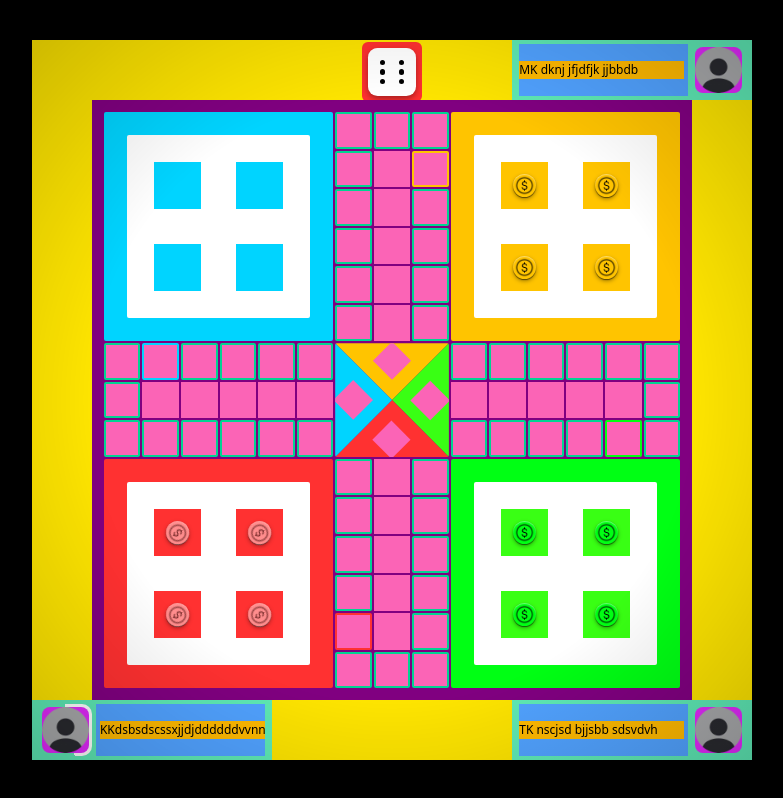
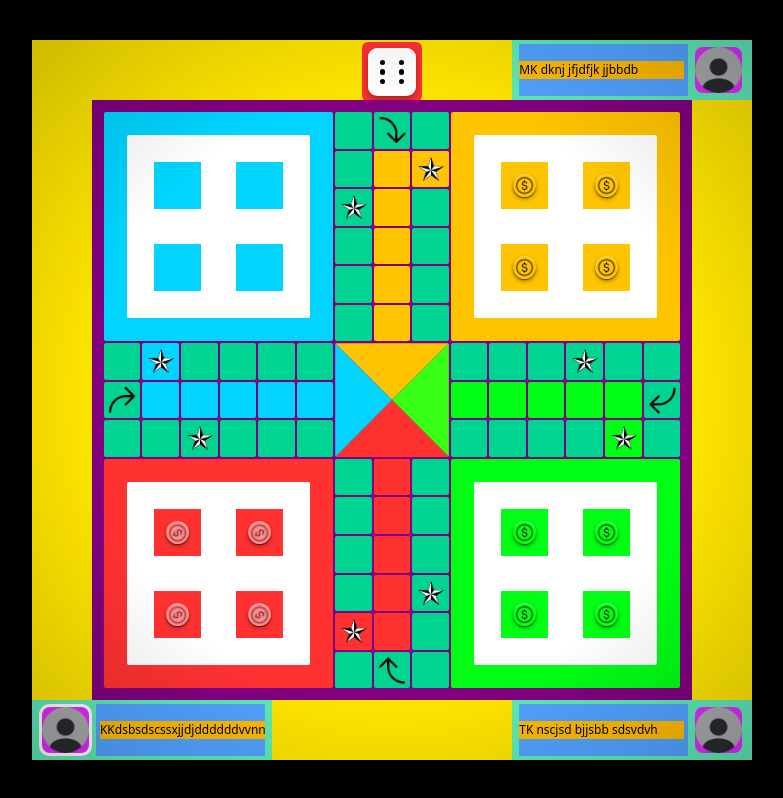
Before and after one commit to KoushikGit2024/LudoChamp, a React (Vite) app in the folder frontend/: page /session in a window 1280 px wide. Shown: the whole page, without its empty margins (248-1031 px from the left). Built offline with nearby package versions, Linux system fonts and the light colour scheme.

Commit message:
Move animation applied properly

```diff
--- a/frontend/src/components/offlineBoard/gameboard/Room.jsx
+++ b/frontend/dumpyard/Room.jsx
@@ -1,8 +1,8 @@
 import React, { memo } from "react";
-import '../../../styles/cell.css'
+import '../src/styles/cell.css'
 // import { useGameStore } from "../../store/useGameStore";
 
-const Room = memo(({ R = 0, B = 0, Y = 0, G = 0 ,activeColor,moveAllowed=false,COLORS={}}) => {
+const Room = ({ R = 0, B = 0, Y = 0, G = 0 ,activeColor,moveAllowed=false,COLORS={}}) => {
   // const clrR=useGameStore(state=>state.players['R'].color);
   // const clrB=useGameStore(state=>state.players['B'].color);
   // const clrY=useGameStore(state=>state.players['Y'].color);
@@ -54,7 +54,7 @@ const Room = memo(({ R = 0, B = 0, Y = 0, G = 0 ,activeColor,moveAllowed=false,C
         />
     </div>
   );
-});
+}
 
 
 export default Room;
--- a/frontend/src/components/offlineBoard/LudoOffline.jsx
+++ b/frontend/src/components/offlineBoard/LudoOffline.jsx
@@ -23,7 +23,7 @@ const LudoOffline = () => {
   const moveObj=useGameStore(state=>state.move);
   const homeCount=useGameStore(state=>state.players[state.move.turn].homeCount);
   const winPosn=useGameStore(state=>state.players[state.move.turn].winPosn);
-  // const pieceRef=useGameStore(state=>state.players[state.move.turn].pieceRef);
+
   const rollAllowed=useGameStore(state=>state.move.rollAllowed);
   const pieceState=useGameStore(state=>state.pieceState);
 
@@ -38,6 +38,18 @@ const LudoOffline = () => {
     Y: pieceIdxY,
     G: pieceIdxG
   }),[pieceIdxR,pieceIdxB,pieceIdxY,pieceIdxG])
+
+  const pieceArrR=useGameStore(state=>state.players.R.pieceArr);
+  const pieceArrB=useGameStore(state=>state.players.B.pieceArr);
+  const pieceArrY=useGameStore(state=>state.players.Y.pieceArr);
+  const pieceArrG=useGameStore(state=>state.players.G.pieceArr);
+
+  const pieceArr = useMemo(()=>({
+    R: pieceArrR,
+    B: pieceArrB,
+    Y: pieceArrY,
+    G: pieceArrG
+  }),[pieceArrR,pieceArrB,pieceArrY,pieceArrG])
 
   const timeOut=useGameStore((state)=>state.move.timeOut)
   useEffect(() => {
@@ -61,28 +73,28 @@ const LudoOffline = () => {
     >
 
       <div className='flex flex-row items-center justify-between min-w-full h-1/12'>
-        <PlayerBoard playing={playersSet?.has('B')} idx={'B'} left={true} userName={'chidanand'} fullName={'Koushik Kar'} turn={moveObj.turn==='B'} timeOut={timeOut} moveAllowed={moveObj.moveAllowed} rollAllowed={moveObj.rollAllowed} />
+        <PlayerBoard playing={playersSet?.has('B')} idx={'B'} left={true} userName={'chidanand'} fullName={'Koushik Kar'} turn={moveObj.turn==='B'} timeOut={timeOut} moveAllowed={moveObj.moveAllowed} rollAllowed={moveObj.rollAllowed} moveCount={moveObj.moveCount} />
         <div
           className="dice-cover aspect-square min-h-full flex items-center justify-center mt-1 rounded-[10%]"
           style={{
             backgroundColor:curColor,
           }}
         >
-          <Dice turn={turn} pieceIdx={pieceIdx} winPosn={winPosn} ticks={moveObj.ticks} homeCount={homeCount} rollAllowed={rollAllowed} timeOut={timeOut}/>
+          <Dice turn={turn} pieceIdx={pieceIdx} winPosn={winPosn} ticks={moveObj.ticks} homeCount={homeCount} rollAllowed={rollAllowed} moveAllowed={moveObj.moveAllowed} timeOut={timeOut}/>
           {/* {Number(screen)} */}
         </div>
-        <PlayerBoard playing={playersSet?.has('Y')} idx={'Y'} left={false} userName={'chidanand'} fullName={'Koushik Kar'} turn={moveObj.turn==='Y'} timeOut={timeOut} moveAllowed={moveObj.moveAllowed} rollAllowed={moveObj.rollAllowed} />
+        <PlayerBoard playing={playersSet?.has('Y')} idx={'Y'} left={false} userName={'chidanand'} fullName={'Koushik Kar'} turn={moveObj.turn==='Y'} timeOut={timeOut} moveAllowed={moveObj.moveAllowed} rollAllowed={moveObj.rollAllowed} moveCount={moveObj.moveCount} />
       </div>
       <div className={`${(!screen)?'w-auto h-full':'h-auto w-full p-04 m-2'} bg-cyan-400 aspect-square ivisible`}>
         <ErrorBoundary>
-          <GameBoard clicked={clicked} setClicked={setClicked} moveCount={moveObj.moveCount} pieceState={pieceState} timeOut={timeOut}/>
+          <GameBoard clicked={clicked} setClicked={setClicked} moveCount={moveObj.moveCount} pieceState={pieceState} timeOut={timeOut} moving={moveObj.moving} pieceIdxArr={pieceIdx}/>
         </ErrorBoundary>
       </div>
       <div
         // onClick={()=>{(console.log(window.innerHeight+' '+innerWidth))}}
         className='flex flex-row items-center justify-between min-w-full h-1/12'>
-        <PlayerBoard playing={playersSet?.has('R')} idx={'R'} left={true} userName={'chidanand'} fullName={'Koushik Kar'} turn={moveObj.turn==='R'} timeOut={timeOut} moveAllowed={moveObj.moveAllowed} rollAllowed={moveObj.rollAllowed} />
-        <PlayerBoard playing={playersSet?.has('G')} idx={'G'} left={false} userName={'chidanand'} fullName={'Koushik Kar'} turn={moveObj.turn==='G'} timeOut={timeOut} moveAllowed={moveObj.moveAllowed} rollAllowed={moveObj.rollAllowed} />
+        <PlayerBoard playing={playersSet?.has('R')} idx={'R'} left={true} userName={'chidanand'} fullName={'Koushik Kar'} turn={moveObj.turn==='R'} timeOut={timeOut} moveAllowed={moveObj.moveAllowed} rollAllowed={moveObj.rollAllowed} moveCount={moveObj.moveCount} />
+        <PlayerBoard playing={playersSet?.has('G')} idx={'G'} left={false} userName={'chidanand'} fullName={'Koushik Kar'} turn={moveObj.turn==='G'} timeOut={timeOut} moveAllowed={moveObj.moveAllowed} rollAllowed={moveObj.rollAllowed} moveCount={moveObj.moveCount} />
       </div>
     </div>
   )
--- a/frontend/src/components/offlineBoard/gameboard/Cell.jsx
+++ b/frontend/src/components/offlineBoard/gameboard/Cell.jsx
@@ -22,7 +22,7 @@ const Cell = memo(({ R = 0, B = 0, Y = 0, G = 0,activeColor='' ,COLORS={},moveAl
   });
 
   return (
-    <div className="bg-pink-400 relative w-full h-full flex items-center justify-center pointer-events-none">
+    <div className="bg-pink-4000 relative w-full h-full flex items-center justify-center pointer-events-none">
       {pieces.map((color, i) => {
         const { x, y } = OFFSETS[i % OFFSETS.length];
         const isActive = color === activeColor;
@@ -49,7 +49,7 @@ const Cell = memo(({ R = 0, B = 0, Y = 0, G = 0,activeColor='' ,COLORS={},moveAl
           >
             <img
               className={`h-full w-full no-select rounded-full ${
-              (isActive && moveAllowed) ? "spin" : "spin"
+              (isActive && moveAllowed) ? "spin" : ""
             }`}
               src="/coinStamp.png"
               alt="coin"
--- a/frontend/src/components/offlineBoard/gameboard/GameBoard.jsx
+++ b/frontend/src/components/offlineBoard/gameboard/GameBoard.jsx
@@ -7,11 +7,11 @@ import gsap from "gsap";
 // import {useGSAP} from '@gsap/react'
 import debounce from '../../../derivedFuncs/debounce.js'
 import Cell from "./Cell.jsx";
-import Room from "./Room.jsx";
+// import Room from "../../../../dumpyard/Room.jsx";
 import { useGameStore } from "../../../store/useGameStore";
 import { useShallow } from "zustand/shallow";
-
-const GameBoard = memo(({moveCount}) => {
+import {piecePath} from '../../../contexts/piecePath.js'
+const GameBoard = memo(({moveCount,timeOut,moving,pieceIdxArr}) => {
   //=============Move Object==============clicked,setClicked,
   // const moveObj=useGameStore((state)=>state.move)
 
@@ -26,9 +26,9 @@ const GameBoard = memo(({moveCount}) => {
   const {
     turn,
     moveAllowed,
-    piecePath,
+    // piecePath,
     onBoard,
-    pieceArr,
+    // pieceIdxArr,
     updatePieceState,
     clrR, clrB, clrY, clrG,
     homeR, homeB, homeY, homeG,
@@ -37,9 +37,8 @@ const GameBoard = memo(({moveCount}) => {
     useShallow(state => ({
       turn: state.move.turn,
       moveAllowed: state.move.moveAllowed,
-      piecePath: state.piecePath,
       onBoard: state.meta.onBoard,
-      pieceArr: state.players[state.move.turn].pieceRef,
+      // pieceIdxArr: state.players[state.move.turn].pieceIdx,
       updatePieceState: state.updatePieceState,
 
       clrR: state.players.R.color,
@@ -84,10 +83,10 @@ const GameBoard = memo(({moveCount}) => {
   // console.log(onBoard)
 
 
-  useEffect(()=>{
-    console.log(turn)
-  },[turn])
-  // console.log(COLORS,turn,pieceState,moveAllowed,pieceArr,onBoard,HomeCount,WinCount,piecePath);
+  // useEffect(()=>{
+  //   console.log(turn)
+  // },[turn])
+  // console.log(COLORS,turn,pieceState,moveAllowed,pieceArr,onBoard,HomeCount,WinCount);
   //========Component Variables===============
   const [pathPoints,setPathPoints]=useState([])
   const [showChariot,setShowChariotDisplay]=useState(false)
@@ -97,7 +96,7 @@ const GameBoard = memo(({moveCount}) => {
     { keyId: "B", color: COLORS.B, base: 80, bg: "bg-B" },
     { keyId: "Y", color: COLORS.Y, base: 84, bg: "bg-Y" },
     { keyId: "G", color: COLORS.G, base: 88, bg: "bg-G" },
-  ]),[]);
+  ]),[COLORS]);
 
   // const pieceState=Array.from({ length: 92 }, () => ({ R:0, B:0, Y:0, G:0 }));
   const FinishTriangles =useMemo(()=>([
@@ -183,6 +182,10 @@ const GameBoard = memo(({moveCount}) => {
 
   const oneStepAnimation = (from, to) => {
     return new Promise(resolve => {
+      if (!pathPoints[from] || !pathPoints[to]) {
+        resolve();
+        return;
+      }
       gsap.fromTo(
         chariotRef.current,
         {
@@ -202,74 +205,116 @@ const GameBoard = memo(({moveCount}) => {
       playSound();
     });
   };
+  const setMoving=useGameStore(state=>state.setMoving);
 
+  const runChariot = async (idx = -1,refNum = null,stepCount = -1,turnColor = '') => {
+    if (idx === -1 || refNum === null || stepCount <= 0 || !turnColor) return;
 
-  const runChariot=async (from=null,byPassRef=-1,stepCount=-1,diceNum=-1,turnColor='' ,updateIdx=-1)=>{
-    if(from===null && byPassRef===-1) return;
-    // let tempState=structuredClone(pieceState);
-    // let to;
-    if (from === -1 && diceNum === 6 && stepCount === 1) {
-      const to = piecePath[turnColor][0];
+    const indexVal = pieceIdxArr[turnColor][idx];
+    let from = refNum;
+    let to = null;
 
-      // Remove piece from home
-      // setPieceState(prev => {
-      //   const copy = structuredClone(prev);
-      //   copy[byPassRef][turnColor]--;
-      //   return copy;
-      // });
+    // Remove piece from source cell
+    updatePieceState(turnColor, idx, refNum, -1, 0);
 
     setShowChariotDisplay(true);
+    setMoving(true);
 
-      await oneStepAnimation(byPassRef, to);
+    // Animate step-by-step and update logical index
+    for (let step = 1; step <= stepCount; step++) {
+      from =
+        step === 1
+          ? refNum
+          : piecePath[turnColor][indexVal + step - 1];
 
-      // Place piece on board
-      // setPieceState(prev => {
-      //   const copy = structuredClone(prev);
-      //   copy[to][turnColor]++;
-      //   return copy;
-      // });
+      to = piecePath[turnColor][indexVal + step];
 
+      // update logical position (pieceIdx)
+      updatePieceState(turnColor, idx, null, 0, 1);
+
+      await oneStepAnimation(from, to);
+    }
+
+    setMoving(false);
     setShowChariotDisplay(false);
 
-      updatePieceState(turnColor, updateIdx, 0);
-      return;
+    // Place piece on destination cell
+    updatePieceState(turnColor, idx, to, +1, 0);
+  };
+
+  const afterPieceMove=(curColor='',arrIdx=-1,pieceRef=-1,moveCount)=>{
+    if(curColor===''||arrIdx===-1||pieceRef===-1) return;
+    const safeSet=new Set([1,9,14,22,27,35,40,48]);
+    if(safeSet.has(pieceRef)) return;
+    const homePath={
+      R:new Set([52,53,54,55,56]),
+      B:new Set([57,58,59,60,61]),
+      Y:new Set([62,63,64,65,66]),
+      G:new Set([67,68,69,70,71]),
     }
 
-    // tempState[from][turnColor]-=1;
-
-    // setPieceState(tempState)
-    // setChariotDest(from);
-    // setShowChariotDisplay(true);
-    // for(let step=from;step<=to;step++){
-    //   oneStepAnimation(piecePath[turnColor][step],piecePath[turnColor][step+1]);
-    // }
+    if(homePath[curColor].has(pieceRef)) return;
+    pieceState.forEach((val,idx)=>{
+      console.log(val,idx)
+    })
   }
 
-  const determineAndProcessClickCell=(num,refNum,homeColor='')=>{
-    if(!moveAllowed){
+  const determineAndProcessClickCell=(refNum)=>{
+    if(!moveAllowed || moving){
       console.log('move not allowed')
       return;
     }
-    if(refNum>-1 && refNum<72 && pieceState[refNum][turn]===0) {
+    const clickPieceCount=pieceState[turn].get(refNum);
+    if(!( clickPieceCount ?? 0)) {
       console.log('no piece')
       return
     }
-    if(refNum>=76 && refNum<=91){
-      if ( (homeColor!==turn||moveCount!==6)) {
-        console.log('home no move')
-        return
+    const baseStartIdx =
+      turn === 'R' ? 79 :
+      turn === 'B' ? 83 :
+      turn === 'Y' ? 87 :
+      91;
+
+    let moveSteps=moveCount;
+    const clickPieceIdx = pieceIdxArr[turn].findIndex((el,idx)=>{
+      if (el === -1) {
+        const homeRef = baseStartIdx - idx;
+        if (refNum === homeRef) {
+          moveSteps = 1;
+          return true;
+        }
+        return false;
       } else {
-        const flagIdx=pieceArr[-num-1]===-1;
-        if(!flagIdx) return;
-        // console.log('home move',flagIdx,refNum)
-        runChariot(-1,refNum,1,6,turn,-num-1);
+        return piecePath[turn][el] === refNum;
       }
+    })
+    // console.log('clicked piece idx',clickPieceIdx,refNum,baseStartIdx);
+    if(clickPieceIdx===-1){
+      console.log('no piece found');
+    }
+    runChariot(clickPieceIdx,refNum,moveSteps,turn);
+    afterPieceMove(turn,clickPieceIdx,refNum,moveSteps);
+    // let curArr=pieceArr
+    // console.log(num,refNum)
   }
 
-    // let curArr=pieceArr
-    console.log(num,refNum)
+  const autoMovePieces =()=>{
+    // console.log("auto piece trigger");
+    let randPiece;
+    do {
+      randPiece = Math.floor(Math.random() * 4);
+      // console.log('pieceIdxArr',randPiece );
+    } while (!(52-pieceIdxArr[turn][randPiece]>=moveCount-1));
   }
 
+  useEffect(()=>{
+    if(!timeOut || moving) return;
+
+    if(moveAllowed){
+      autoMovePieces()
+    }
+
+  },[timeOut])
   return (
     <div
       className="boardContainer relative aspect-square grid gap-[2px] rounded-0 max-w-full max-h-full w-full h-full bg-[purple] p-3"
@@ -311,7 +356,7 @@ const GameBoard = memo(({moveCount}) => {
                   }
                 : {}),
             }}
-            onClick={()=>determineAndProcessClickCell(i,i)}
+            onClick={()=>determineAndProcessClickCell(i)}
           >
             {/* {console.log(pieceState[i])} */}
             <Cell
@@ -386,19 +431,19 @@ const GameBoard = memo(({moveCount}) => {
                   className={`home${keyId}${i + 1} flex items-center justify-center aspect-square text-[5px]
                             min-w-[60%] min-h-[60%] w-[60%] h-[60%]`}
                   style={{ backgroundColor: color }}
-                  onClick={()=>determineAndProcessClickCell(base+i-((keyId=='R')*80 + (keyId=='B')*84 + (keyId=='Y')*88 + (keyId=='G')*92),base+i,keyId)}
+                  onClick={()=>determineAndProcessClickCell(base+i)}
                 >
-
+                  {/* {base+i} */}
                   {
                     (onBoard.has(keyId)) && (
-                      <Room
+                      <Cell
                         R={pieceState.R.get(base+i) ?? 0}
                         B={pieceState.B.get(base+i) ?? 0}
                         Y={pieceState.Y.get(base+i) ?? 0}
                         G={pieceState.G.get(base+i) ?? 0}
                         activeColor={turn}
+                        COLORS={COLORS}
                         moveAllowed={moveAllowed}
-                        COLORS={COLORS}
                       />
                     )
                   }
@@ -427,8 +472,8 @@ const GameBoard = memo(({moveCount}) => {
 
       </div>
       {
-        <div ref={chariotRef} className="piece aspect-square fixed z-100 bg-transparent text-[10px] p-0 m-0 flex items-center justify-center"  style={{width:`auto`,display:(`${(showChariot)?"flex":"none"}`)}}>
-          <Room
+        <div ref={chariotRef} className="piece aspect-square fixed z-100 bg-transparent bgg-[#cc1dcf] text-[10px] p-0 m-0 flex items-center justify-center"  style={{width:`auto`,display:(`${(showChariot)?"flex":"none"}`)}}>
+          <Cell
             R={turn==='R'}
             B={turn==='B'}
             Y={turn==='Y'}
--- a/frontend/src/components/offlineBoard/gameboard/PlayerBoard.jsx
+++ b/frontend/src/components/offlineBoard/gameboard/PlayerBoard.jsx
@@ -4,7 +4,7 @@ import '../../../styles/playerBoard.css'
 // import MoveContext from "../../contexts/MoveContext";
 import { useGameStore } from "../../../store/useGameStore";
 
-const PlayerBoard = memo(({ playing, left, turn=0, idx, timeOut,moveAllowed,rollAllowed }) => {
+const PlayerBoard = memo(({ playing, left, turn=0, idx, timeOut,moveAllowed,rollAllowed,online=false }) => {
   const timerRef = useRef(null);
   const animRef = useRef(null);
   // const {setMove}=useContext(MoveContext);
@@ -12,7 +12,7 @@ const PlayerBoard = memo(({ playing, left, turn=0, idx, timeOut,moveAllowed,roll
   const updateTimeOut=useGameStore((state)=>state.updateTimeOut)
 
   const animeFunc=()=>{
-    if (!timerRef.current) return;
+
 
     animRef.current?.kill();
 
@@ -23,7 +23,7 @@ const PlayerBoard = memo(({ playing, left, turn=0, idx, timeOut,moveAllowed,roll
       { "--angle": "360deg" },
       {
         "--angle": "0deg",
-        duration: 3,
+        duration: 1,
         ease: "linear",
         onComplete: () => {
           if (cancelled) return;
@@ -34,31 +34,30 @@ const PlayerBoard = memo(({ playing, left, turn=0, idx, timeOut,moveAllowed,roll
       }
     );
   }
-  let one=1;
+  // let one=1;
   useEffect(() => {
-    if(!timeOut) return;
+    if (!timerRef.current) return;
 
-    console.log('turn',turn);
-    // if(one--)
-    animeFunc();
+    animeFunc(); // start timer animation
 
     return () => {
-      // cancelled = true;
+      animRef.current?.kill(); // stop previous turn's animation
+    };
+  }, [turn,rollAllowed,moveAllowed]);
 
-      animRef.current?.kill();
-    };
-  }, [timeOut]);
-  useEffect(()=>{
-console.log('moveAllowed or rollAllowed',turn,moveAllowed,rollAllowed);
 
-    animeFunc();
 
-    return () => {
-      // cancelled = true;
+  // useEffect(()=>{
+    // console.log('moveAllowed or rollAllowed',turn,moveAllowed,rollAllowed);
 
-      animRef.current?.kill();
-    };
-  },[turn,moveAllowed])
+  //   if(moveCount!==0 ) return;
+  //   console.log("hi2")
+  //   animeFunc();
+
+  //   return () => {
+  //     animRef.current?.kill();
+  //   };
+  // },[turn,moveAllowed])
 
   const userName=useGameStore((state)=>state.players[idx].userId)
 
@@ -78,7 +77,7 @@ console.log('moveAllowed or rollAllowed',turn,moveAllowed,rollAllowed);
           "--color":"#fff"
         }}
       >
-        <div className="h-full w-full rounded-[8px] overflow-hidden bg-amber-3000 bg-fuchsia-500">
+        <div className={`h-full w-full rounded-[8px] overflow-hhidden bg-amber-3000 bg-fuchsia-500 ${online ? "online-dot" : ""} `}>
           <img
             src="/defaultProfile.png"
             className="max-h-full max-w-full h-full w-full object-cover no-select pointer-events-none"
--- a/frontend/src/store/useGameStore.js
+++ b/frontend/src/store/useGameStore.js
@@ -6,8 +6,6 @@ export const useGameStore = create(
     /* =========================
        META (GAME FLOW)
     ========================== */
-    // pieceState: Array.from({ length: 92 }, () => ({ R:0, B:0, Y:0, G:0 })),
-    piecePath:[],
     meta: {
       gameId: "",
       status: "WAITING", // WAITING | RUNNING | FINISHED
@@ -36,8 +34,8 @@ export const useGameStore = create(
         userId: "",
         profile: "",
         online: false,
-        pieceIdx:[-1,-1,-1,-1],//piece path index
-        pieceRef: new Map([[79,1],[78,1],[77,1],[76,1]]),//{ref: pieceCount} structure
+        pieceIdx:[],//piece path index
+        pieceRef: new Map([]),//{ref: pieceCount} structure
         homeCount: 4,
         outCount: 0,//
         winCount: 0,
@@ -51,8 +49,8 @@ export const useGameStore = create(
         userId: "",
         profile: "",
         online: false,
-        pieceIdx:[-1,-1,-1,-1],
-        pieceRef: new Map([[83,1],[82,1],[81,1],[80,1]]),
+        pieceIdx:[],
+        pieceRef: new Map([]),
         homeCount: 4,
         outCount: 0,
         winCount: 0,
@@ -67,7 +65,7 @@ export const useGameStore = create(
         profile: "",
         online: false,
         pieceIdx:[-1,-1,-1,-1],
-        pieceRef: new Map([[87,1],[86,1],[85,1],[84,1]]),
+        pieceRef: new Map([]),
         homeCount: 2,
         outCount: 0,
         winCount: 0,
@@ -80,8 +78,8 @@ export const useGameStore = create(
         userId: "",
         profile: "",
         online: false,
-        pieceIdx:[-1,-1,-1,-1],
-        pieceRef: new Map([[91,1],[90,1],[89,1],[88,1]]),
+        pieceIdx:[],
+        pieceRef: new Map([]),
         homeCount: 4,
         outCount: 0,
         winCount: 0,
@@ -95,27 +93,7 @@ export const useGameStore = create(
     ========================== */
     initiateGame: (gameObj) => {
       if (get().meta.status !== "WAITING"){ return;}
-      const range =(start, end) => {
-        const res = [];
-        let i = start;
-        while (true) {
-          res.push(i);
-          if (i === end) break;
-          i = i+1;
-        }
-        return res;
-      }
 
-      const piecePath = {
-        R: [...range(1, 56),72],
-        B: [...range(14, 51),...range(0, 12),...range(57, 61),73],
-        Y: [...range(27, 51),...range(0, 25),...range(62, 66),74],
-        G: [...range(40, 51),...range(0, 38),...range(67, 71),75],
-      };
-      // console.log(piecePath.R.length)
-      set((state)=>({
-        ...state,piecePath:piecePath
-      }))
       function shortId(length = 6) {
         const chars = "ABCDEFGHIJKLMNOPQRSTUVWXYZ0123456789";
         const bytes = new Uint8Array(length);
@@ -190,7 +168,7 @@ export const useGameStore = create(
       //
     },
 
-    updateMoveCount:(moveCount=0,turn,ticks)=>{
+    updateMoveCount:(moveCount=0)=>{
       if(moveCount!==0){
         set((state)=>({
           ...state,
@@ -205,18 +183,79 @@ export const useGameStore = create(
         // console.log(get().move);
       }
     },
-    updatePieceState:(curColor,pieceIdx,newVal)=>{
-      set((state)=>({
-        ...state,
-        players:{
-          ...state.players,
-          [curColor]:{
-            ...state.players[curColor],
-            pieceRef: state.players[curColor].pieceRef.map((el,idx)=>idx===pieceIdx?newVal:el)
+    // updatePieceState:(curColor,pieceIdx,pieceRef,newVal,updateBy=0)=>{
+    //   const newArr=[...get().players[curColor].pieceIdx];
+    //   const newMap=new Map(get().players[curColor].pieceRef);
+    //   console.log('updatePieceState',newArr,newMap);
+    //   if(updateBy!==0){
+    //     newArr[pieceIdx]+=updateBy;
+    //   }
+    //   let cellCount=newMap.get(pieceRef)||0;
+    //   if(cellCount===0) {
+    //     console.log('No piece found at the given reference');
+    //     return;
+    //   }
+    //   cellCount+=newVal;
+    //   if(cellCount<1){
+    //     newMap.delete(pieceRef);
+    //   }
+    //   set((state)=>({
+    //     ...state,
+    //     players:{
+    //       ...state.players,
+    //       [curColor]:{
+    //         ...state.players[curColor],
+    //         pieceRef: newMap,
+    //         pieceIdx: newArr,
+    //       }
+    //     }
+    //   }))
+    // },
+    updatePieceState: (
+      curColor,
+      pieceIdx,
+      pieceRef,
+      deltaRef = 0,   // +1 add, -1 remove, 0 no-op
+      deltaIdx = 0    // +n / -n movement
+    ) => {
+      set((state) => {
+        const player = state.players[curColor];
+
+        // Clone state safely
+        const pieceIdxArr = [...player.pieceIdx];
+        const pieceRefMap = new Map(player.pieceRef);
+
+        /* ---------- UPDATE pieceIdx ---------- */
+        if (deltaIdx !== 0 && pieceIdx >= 0) {
+          pieceIdxArr[pieceIdx] += deltaIdx;
+        }
+
+        /* ---------- UPDATE pieceRef ---------- */
+        if (deltaRef !== 0) {
+          const prevCount = pieceRefMap.get(pieceRef) ?? 0;
+          const nextCount = prevCount + deltaRef;
+
+          if (nextCount <= 0) {
+            pieceRefMap.delete(pieceRef);
+          } else {
+            pieceRefMap.set(pieceRef, nextCount);
           }
         }
-      }))
+
+        return {
+          ...state,
+          players: {
+            ...state.players,
+            [curColor]: {
+              ...player,
+              pieceIdx: pieceIdxArr,
+              pieceRef: pieceRefMap,
+            },
+          },
+        };
+      });
     },
+
     transferTurn:()=>{
       console.log(get().move)
       const Obj={move:get().move,meta:get().meta};
@@ -250,20 +289,29 @@ export const useGameStore = create(
           }
         }
       )
-      // console.log(get().move)
     },
 
     updateHome: (idx) => {
-      set((state) => ({
+      set({
+        ...get(),
         players: {
-          ...state.players,
+          ...get().players,
           [idx]: {
-            ...state.players[idx],
-            homeCount: state.players[idx].homeCount - 1,
+            ...get().players[idx],
+            homeCount: get().players[idx].homeCount - 1,
           },
         },
-      }));
-    }
+      });
+    },
+    setMoving:(val)=>{
+      set({
+        ...get(),
+        move:{
+          ...get().move,
+          moving:val
+        }
+      })
+    },
 
     /* =========================
        TURN CONTROL
```
Also changed, not shown: frontend/src/components/offlineBoard/gameboard/Dice.jsx (+16 -12 lines), frontend/src/contexts/PiecePath.js (added, +19 -0 lines), frontend/src/styles/playerBoard.css (+16 -0 lines), frontend/dumpyard/MoveContext.jsx (renamed from frontend/src/contexts/MoveContext.jsx), frontend/dumpyard/MoveProvider.jsx (renamed from frontend/src/contexts/MoveProvider.jsx), 1 other file (tests, documents, lock files or other folders). Lines whose indentation alone changed are shown as unchanged.
